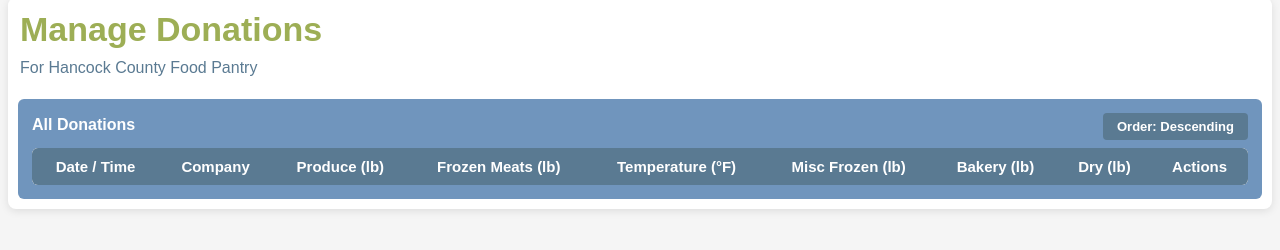
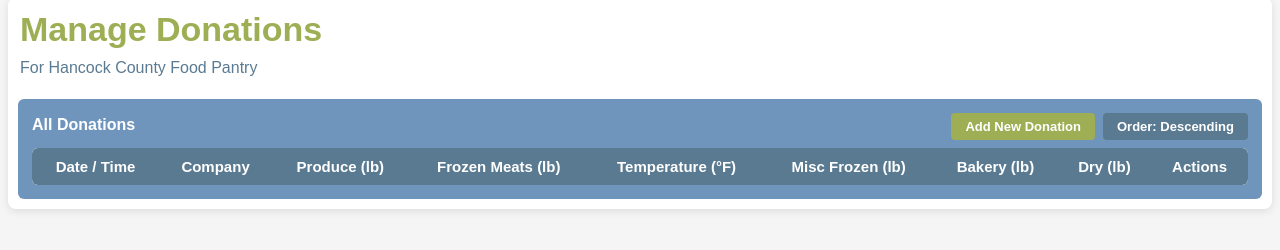
Before and after one commit to amaBridge/hancock-county-food-pantry, a website: page donations-management.html in a window 1280 px wide. Shown: the part 88-338 px from the top of the page. Drawn offline with Linux system fonts and the light colour scheme.

Commit message:
Add Add New Donation button

```diff
--- a/donations-management.html
+++ b/donations-management.html
@@ -141,6 +141,34 @@
         tr:nth-child(even) { background-color: #f5f5f5; }
         tr:nth-child(odd) { background-color: #e0e0e0; }
         td { font-size: 12px; }
+
+        /* ---- Table Toolbar Buttons ---- */
+        .table-toolbar {
+            display: flex;
+            align-items: center;
+            justify-content: space-between;
+            gap: 12px;
+            flex-wrap: wrap;
+        }
+        .toolbar-actions {
+            display: flex;
+            align-items: center;
+            gap: 8px;
+        }
+        .toolbar-btn {
+            padding: 6px 14px;
+            color: white;
+            border: none;
+            border-radius: 4px;
+            font-size: 13px;
+            font-weight: bold;
+            cursor: pointer;
+            margin-bottom: 8px;
+        }
+        .toolbar-btn.secondary { background-color: #5a7a92; }
+        .toolbar-btn.secondary:hover { background-color: #4a6a82; }
+        .toolbar-btn.primary { background-color: #9dae55; }
+        .toolbar-btn.primary:hover { background-color: #7fa642; }
 
                 /* ---- Actions (Receipt/Delete) ---- */
                 .actions {
@@ -384,9 +412,12 @@
                 DONATIONS TABLE
              ============================== -->
         <div class="table-section">
-            <div style="display: flex; align-items: center; justify-content: space-between;">
+            <div class="table-toolbar">
                 <h2>All Donations</h2>
-                <button id="orderToggleBtn" style="padding: 6px 14px; background-color: #5a7a92; color: white; border: none; border-radius: 4px; font-size: 13px; font-weight: bold; cursor: pointer; margin-bottom: 8px;">Order: Descending</button>
+                <div class="toolbar-actions">
+                    <button id="addNewDonationBtn" class="toolbar-btn primary" type="button">Add New Donation</button>
+                    <button id="orderToggleBtn" class="toolbar-btn secondary" type="button">Order: Descending</button>
+                </div>
             </div>
             <table id="donationsTable">
                 <thead>
--- a/donations-management.js
+++ b/donations-management.js
@@ -44,6 +44,7 @@ document.addEventListener('DOMContentLoaded', function() {
     // DOM anchors (only exist on donations-management.html)
     const tableBody = document.querySelector('#donationsTable tbody');
     const orderToggleBtn = document.getElementById('orderToggleBtn');
+    const addNewDonationBtn = document.getElementById('addNewDonationBtn');
 
     // Controls the sort order in the UI
     let isDescending = true;
@@ -120,6 +121,12 @@ document.addEventListener('DOMContentLoaded', function() {
         });
     }
 
+    if (addNewDonationBtn) {
+        addNewDonationBtn.addEventListener('click', function () {
+            window.location.href = 'index.html';
+        });
+    }
+
     tableBody.addEventListener('click', function(e) {
         const target = e.target;
         if (!(target instanceof HTMLElement)) return;
```
